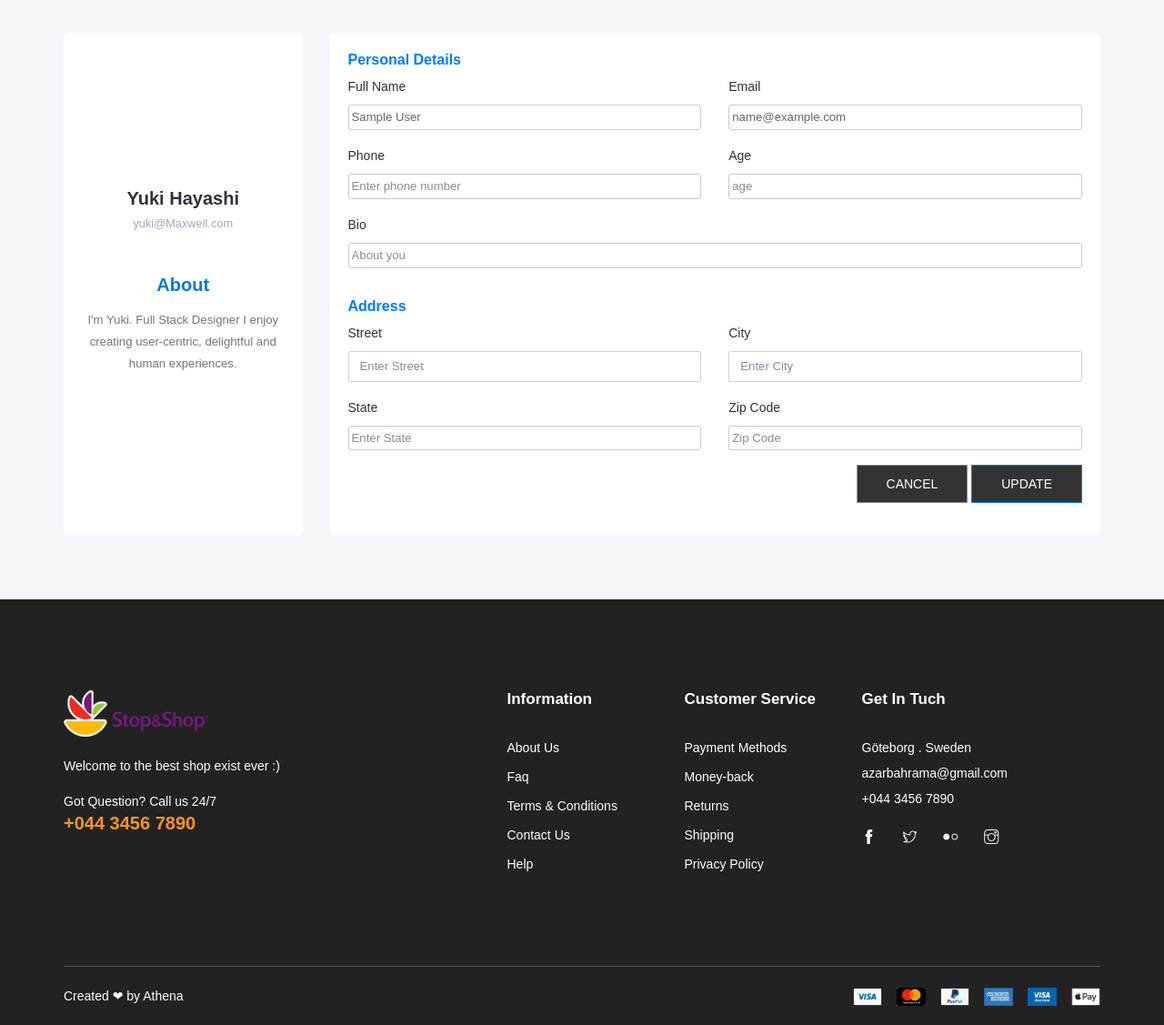
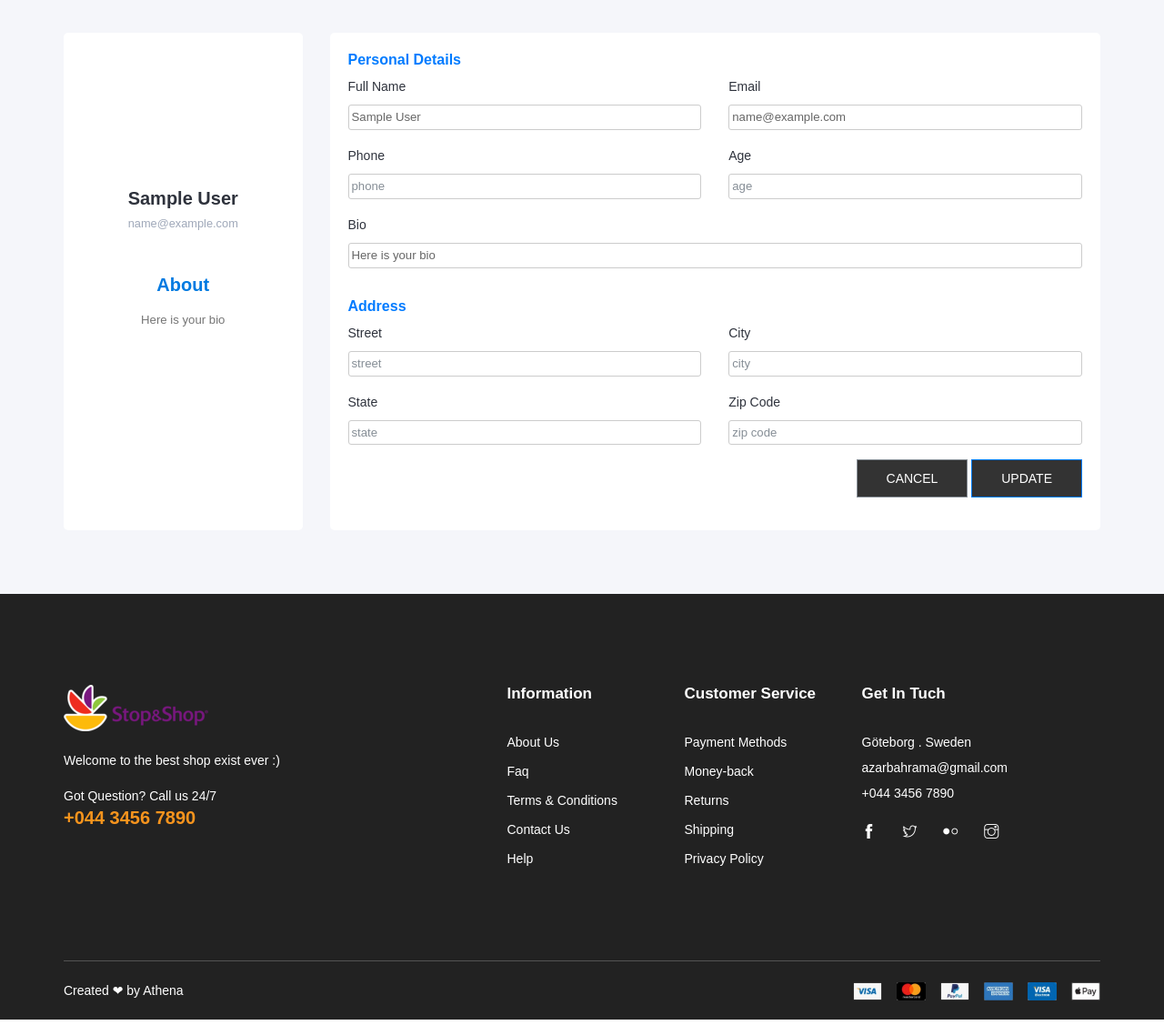
Before and after one commit to r4mi4/django_shop, a Django app: page /accounts/profile/1 in a window 1280 px wide. Shown: the part 209-1336 px from the top of the page at 91% size. Run offline with Django 3.2, Linux system fonts and the light colour scheme; the visitor is signed in with stand-in values (Sample User, id 1); data comes from the database, SQL or seed files in the repository; some libraries are stand-ins or nearby versions.

Commit message:
completed profile section

```diff
--- a/accounts/forms.py
+++ b/accounts/forms.py
@@ -78,11 +78,11 @@ class EditProfileForm(forms.ModelForm):
         model = Profile
         fields = ('bio', 'age', 'phone', 'street', 'city', 'state', 'zip_code')
         widgets = {
-            'bio': forms.TextInput(attrs={'class': 'form-control'}),
-            'age': forms.NumberInput(attrs={'class': 'form-control'}),
-            'phone': forms.NumberInput(attrs={'class': 'form-control'}),
-            'street': forms.TextInput(attrs={'class': 'form-control'}),
-            'city': forms.TextInput(attrs={'class': 'form-control'}),
-            'state': forms.TextInput(attrs={'class': 'form-control'}),
-            'zip_code': forms.TextInput(attrs={'class': 'form-control'}),
+            'bio': forms.TextInput(attrs={'class': 'form-control', 'placeholder': 'about you'}),
+            'age': forms.NumberInput(attrs={'class': 'form-control', 'placeholder': 'age'}),
+            'phone': forms.NumberInput(attrs={'class': 'form-control', 'placeholder': 'phone'}),
+            'street': forms.TextInput(attrs={'class': 'form-control', 'placeholder': 'street'}),
+            'city': forms.TextInput(attrs={'class': 'form-control', 'placeholder': 'city'}),
+            'state': forms.TextInput(attrs={'class': 'form-control', 'placeholder': 'state'}),
+            'zip_code': forms.TextInput(attrs={'class': 'form-control', 'placeholder': 'zip code'}),
         }
--- a/accounts/models.py
+++ b/accounts/models.py
@@ -28,8 +28,8 @@ class User(AbstractBaseUser):
 
 
 class Profile(models.Model):
-    user = models.OneToOneField(User, on_delete=models.CASCADE)
-    bio = models.TextField(null=True, blank=True)
+    user = models.OneToOneField(User, on_delete=models.CASCADE, related_name='profile')
+    bio = models.TextField(null=True, blank=True, default='Here is your bio')
     age = models.PositiveSmallIntegerField(null=True, blank=True)
     phone = models.PositiveIntegerField(null=True, blank=True)
     street = models.CharField(null=True, blank=True, max_length=200)
--- a/accounts/templates/accounts/profile.html
+++ b/accounts/templates/accounts/profile.html
@@ -9,6 +9,7 @@
     position: relative;
     height: 100%;
 }
+
 </style>
 <div class="container" style="margin-top:70px;margin-bottom:70px">
     <div class="row gutters">
@@ -17,12 +18,12 @@
                 <div class="card-body">
                     <div class="account-settings">
                         <div class="user-profile">
-				<h5 class="user-name">Yuki Hayashi</h5>
-				<h6 class="user-email">yuki@Maxwell.com</h6>
+                            <h5 class="user-name">{{request.user.full_name}}</h5>
+                            <h6 class="user-email">{{request.user.email}}</h6>
                         </div>
                         <div class="about">
                             <h5>About</h5>
-				<p>I'm Yuki. Full Stack Designer I enjoy creating user-centric, delightful and human experiences.</p>
+                            <p>{{request.user.profile.bio}}</p>
                         </div>
                     </div>
                 </div>
@@ -31,6 +32,8 @@
         <div class="col-xl-9 col-lg-9 col-md-12 col-sm-12 col-12">
             <div class="card h-100">
                 <div class="card-body">
+                    <form method="post" id="profile-form">
+                        {% csrf_token %}
                         <div class="row gutters">
                             <div class="col-xl-12 col-lg-12 col-md-12 col-sm-12 col-12">
                                 <h6 class="mb-2 text-primary">Personal Details</h6>
@@ -50,20 +53,20 @@
                             </div>
                             <div class="col-xl-6 col-lg-6 col-md-6 col-sm-6 col-12">
                                 <div class="form-group">
-					<label for="phone">Phone</label>
-					<input type="text" class="form-control" id="phone" placeholder="Enter phone number">
+                                    <label>Phone</label>
+                                    {{form.phone}}
                                 </div>
                             </div>
                             <div class="col-xl-6 col-lg-6 col-md-6 col-sm-6 col-12">
                                 <div class="form-group">
-					<label for="age">Age</label>
-					<input type="text" class="form-control" id="age" placeholder="age">
+                                    <label>Age</label>
+                                    {{form.age}}
                                 </div>
                             </div>
                             <div class="col-xl-12 col-lg-12 col-md-12 col-sm-12 col-12">
                                 <div class="form-group">
-					<label for="bio">Bio</label>
-					<input type="text" class="form-control" id="Bio" placeholder="About you">
+                                    <label>Bio</label>
+                                    {{form.bio}}
                                 </div>
                             </div>
                         </div>
@@ -73,38 +76,42 @@
                             </div>
                             <div class="col-xl-6 col-lg-6 col-md-6 col-sm-6 col-12">
                                 <div class="form-group">
-					<label for="Street">Street</label>
-					<input type="name" class="form-control" id="Street" placeholder="Enter Street">
+                                    <label>Street</label>
+                                    {{form.street}}
                                 </div>
                             </div>
                             <div class="col-xl-6 col-lg-6 col-md-6 col-sm-6 col-12">
                                 <div class="form-group">
-					<label for="ciTy">City</label>
-					<input type="name" class="form-control" id="ciTy" placeholder="Enter City">
+                                    <label>City</label>
+                                    {{form.city}}
                                 </div>
                             </div>
                             <div class="col-xl-6 col-lg-6 col-md-6 col-sm-6 col-12">
                                 <div class="form-group">
-					<label for="sTate">State</label>
-					<input type="text" class="form-control" id="sTate" placeholder="Enter State">
+                                    <label>State</label>
+                                    {{form.state}}
                                 </div>
                             </div>
                             <div class="col-xl-6 col-lg-6 col-md-6 col-sm-6 col-12">
                                 <div class="form-group">
-					<label for="zIp">Zip Code</label>
-					<input type="text" class="form-control" id="zIp" placeholder="Zip Code">
+                                    <label>Zip Code</label>
+                                    {{form.zip_code}}
                                 </div>
                             </div>
                         </div>
                         <div class="row gutters">
                             <div class="col-xl-12 col-lg-12 col-md-12 col-sm-12 col-12">
                                 <div class="text-right">
-					<button type="button" id="submit" name="submit" class="btn btn-secondary">Cancel</button>
-					<button type="button" id="submit" name="submit" class="btn btn-primary">Update</button>
+                                    <button type="button"  name="submit" class="btn btn-secondary">Cancel
+                                    </button>
+                                    <button type="submit" id="submit" form="profile-form" name="submit" class="btn btn-primary">Update
+                                    </button>
                                 </div>
                             </div>
                         </div>
+                    </form>
                 </div>
+
             </div>
         </div>
     </div>
--- a/accounts/views.py
+++ b/accounts/views.py
@@ -57,11 +57,20 @@ def profile(request, user_id):
         if form.is_valid():
             form.save()
             user.email = form.cleaned_data['email']
+            user.full_name = form.cleaned_data['full_name']
             user.save()
             messages.success(request, 'your profile edited successfully', 'success')
-            return redirect('account:profile', user_id)
+            return redirect('accounts:profile', user_id)
     else:
         form = EditProfileForm(instance=user.profile,
                                initial={'email': request.user.email,
-                                        'full_name': request.user.full_name})
+                                        'full_name': request.user.full_name,
+                                        'bio': request.user.profile.bio,
+                                        'age': request.user.profile.age,
+                                        'phone': request.user.profile.phone,
+                                        'street': request.user.profile.street,
+                                        'city': request.user.profile.city,
+                                        'state': request.user.profile.state,
+                                        'zip_code': request.user.profile.zip_code,
+                                        })
     return render(request, 'accounts/profile.html', {'form': form})
```
Also changed, not shown: accounts/migrations/0003_alter_profile_city_alter_profile_state_and_more.py (added). Lines whose indentation alone changed are shown as unchanged.
